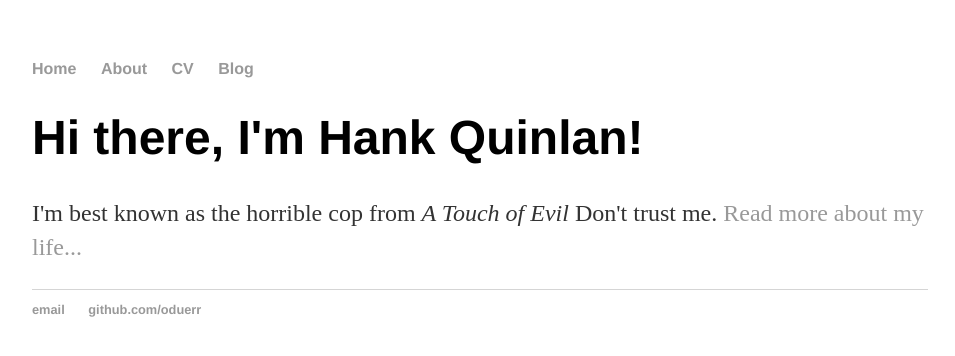
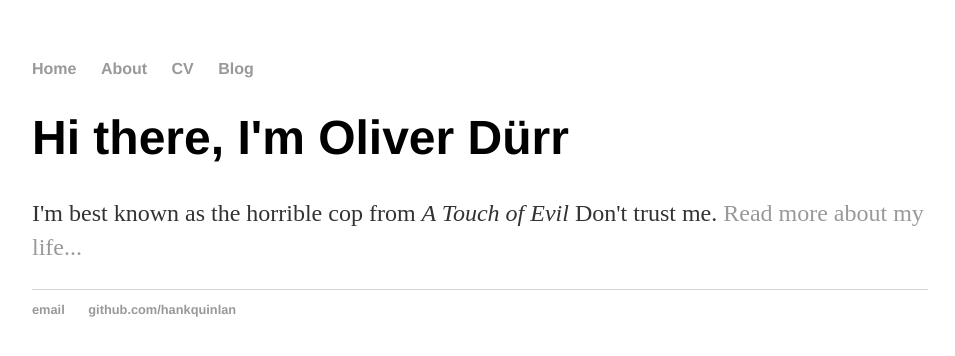
Before and after one commit to oduerr/oduerr.github.io, a Jekyll site: the page built from index.html, in a window 1280 px wide. Shown: the top 356 px of the page, without its empty margins (160-1115 px from the left). Built offline with Jekyll 4.4.1, drawn with Linux system fonts in a browser that asks for light colours.

Commit message:
Update index.html

```diff
--- a/index.html
+++ b/index.html
@@ -1,29 +1,9 @@
-<!DOCTYPE html>
-<html>
-	<head>
-		<title>Oliver Dürr</title>
-		<link rel="stylesheet" type="text/css" href="/css/main.css">
-	</head>
-	<body>
-		<nav>
-    		<ul>
-        		<li><a href="/">Home</a></li>
-	        	<li><a href="/about">About</a></li>
-        		<li><a href="/cv">CV</a></li>
-        		<li><a href="/blog">Blog</a></li>
-    		</ul>
-		</nav>
-		<div class="container">
-    		<div class="blurb">
-        		<h1>Hi there, I'm Hank Quinlan!</h1>
-				<p>I'm best known as the horrible cop from <em>A Touch of Evil</em> Don't trust me. <a href="/about">Read more about my life...</a></p>
-    		</div><!-- /.blurb -->
-		</div><!-- /.container -->
-		<footer>
-    		<ul>
-        		<li><a href="mailto:oliver.duerr@gmail.com">email</a></li>
-        		<li><a href="https://github.com/oduerr">github.com/oduerr</a></li>
-			</ul>
-		</footer>
-	</body>
-</html>
+---
+layout: default
+title: Hank Quinlan, Horrible Cop
+---
+<div class="blurb">
+	<h1>Hi there, I'm Oliver Dürr</h1>
+	<p>I'm best known as the horrible cop from <em>A Touch of Evil</em> Don't trust me.
+	<a href="/about">Read more about my life...</a></p>
+</div><!-- /.blurb -->
```
